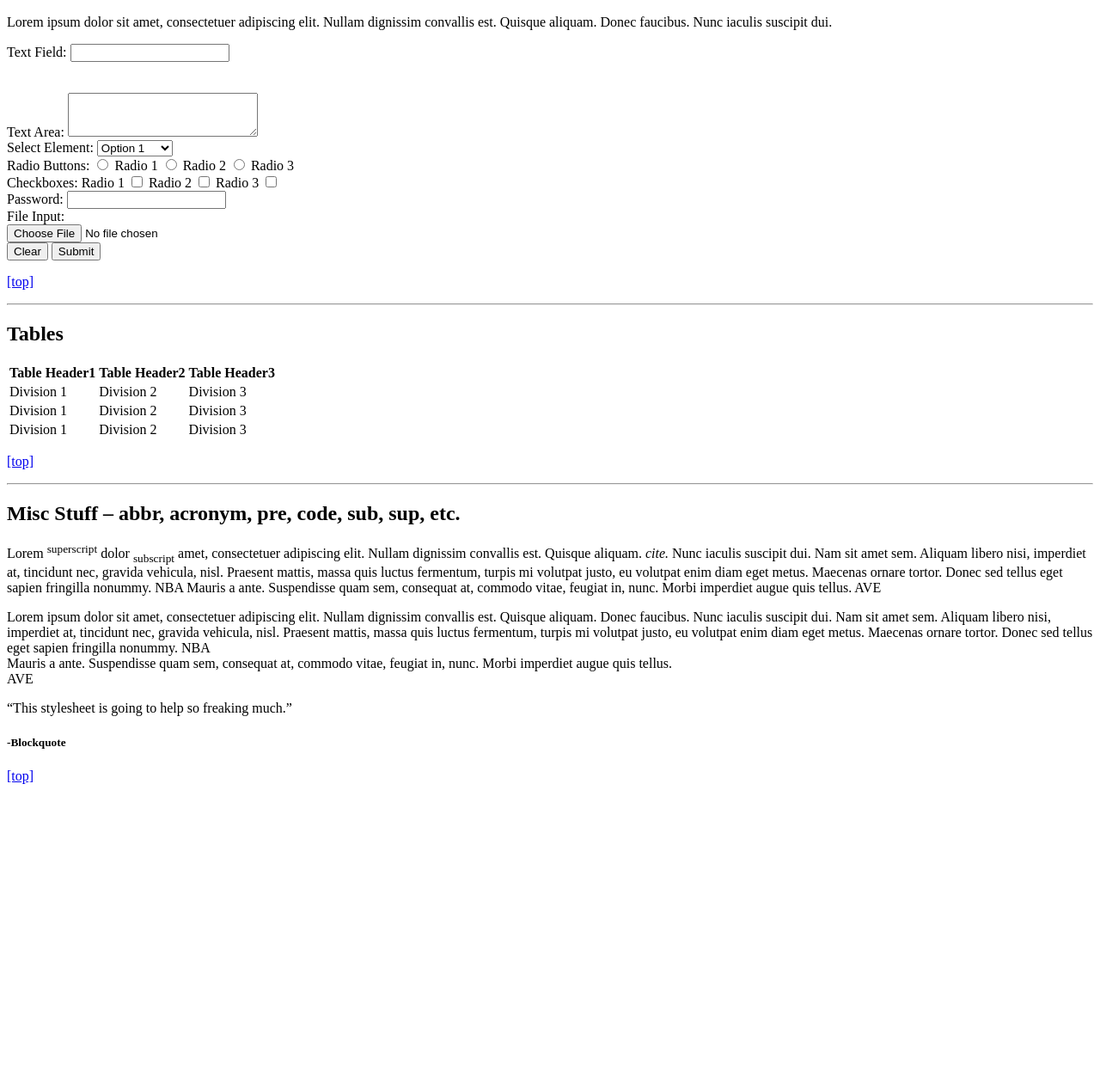
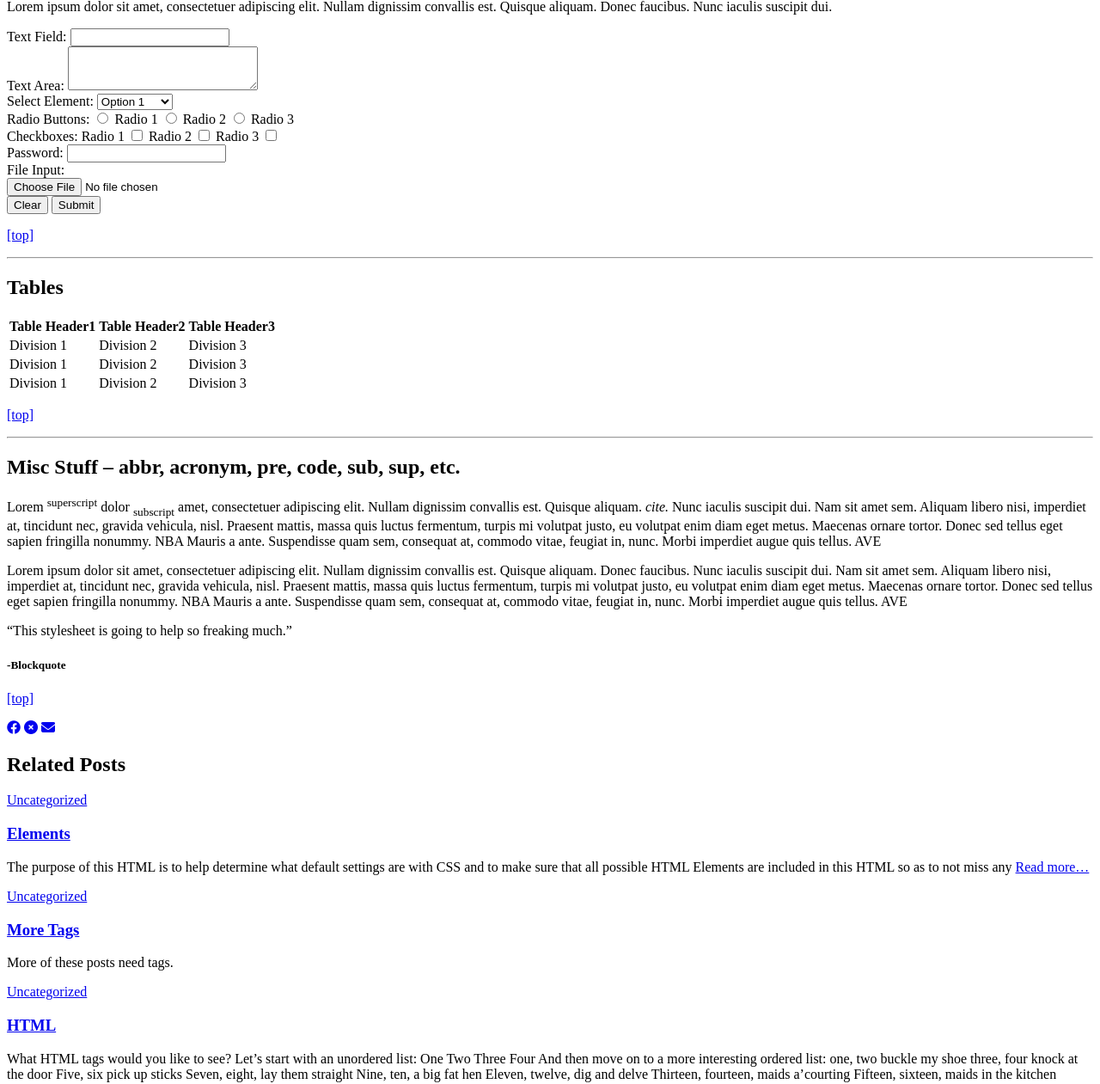
Before and after one commit to heydarRasoul/scss-capstone, a plain HTML site: page pages/elements.html in a window 1280 px wide. Shown: the part 1539-2800 px from the top of the page at 86% size. Before the commit the page ends 2467 px from the top, so only its background shows below. Drawn offline with nearby package versions, Linux system fonts and the light colour scheme; files that its build step writes are made by us from their sources.

Commit message:
The html for all 5 pages is completed.

```diff
--- a/pages/elements.html
+++ b/pages/elements.html
@@ -40,26 +40,28 @@
         <p>Published by <span>Theme Admin</span> on September 5, 2008</p>
       </div>
       <div class="body-wrapper">
-        <!-- ================= -->
         <p>
           The purpose of this HTML is to help determine what default settings
-          are with<br />
-          CSS and to make sure that all possible HTML Elements are included in
-          this HTML<br />
-          so as to not miss any possible Elements when designing a site.
+          are with CSS and to make sure that all possible HTML Elements are
+          included in this HTML so as to not miss any possible Elements when
+          designing a site.
         </p>
 
         <hr />
+        <div class="h-section">
           <h1>Heading 1</h1>
           <h2>Heading 2</h2>
           <h3>Heading 3</h3>
           <h4>Heading 4</h4>
           <h5>Heading 5</h5>
           <h6>Heading 6</h6>
+        </div>
+
         <p><a href="#elements-section">[top]</a></p>
+
         <hr />
-      </div>
-      <div class="typography-demo">
+
+        <div class="paragraph-section">
           <h1>Paragraph</h1>
           <div>
             <p>
@@ -84,10 +86,14 @@
               quam sem, consequat at, commodo vitae, feugiat in, nunc. Morbi
               imperdiet augue quis tellus.
             </p>
+          </div>
+        </div>
+
         <p><a href="#elements-section">[top]</a></p>
-        </div>
+
         <hr />
-      </div>
+
+        <div class="list-section">
           <div>
             <h1>List Types</h1>
             <h2>Definition list</h2>
@@ -110,37 +116,39 @@
               <li>List Item 2</li>
               <li>List Item 3</li>
             </ul>
+          </div>
+        </div>
 
         <p><a href="#elements-section">[top]</a></p>
+
         <hr />
-      </div>
-      <div class="form-section">
+
+        <div class="form-wrapper">
           <h2>Forms</h2>
           <h4>Legend</h4>
           <p>
             Lorem ipsum dolor sit amet, consectetuer adipiscing elit. Nullam
-          dignissim convallis est. Quisque aliquam. Donec faucibus. Nunc iaculis
-          suscipit dui. Nam sit amet sem. Aliquam libero nisi, imperdiet at,
-          tincidunt nec, gravida vehicula, nisl. Praesent mattis, massa quis
-          luctus fermentum, turpis mi volutpat justo, eu volutpat enim diam eget
-          metus.
+            dignissim convallis est. Quisque aliquam. Donec faucibus. Nunc
+            iaculis suscipit dui. Nam sit amet sem. Aliquam libero nisi,
+            imperdiet at, tincidunt nec, gravida vehicula, nisl. Praesent
+            mattis, massa quis luctus fermentum, turpis mi volutpat justo, eu
+            volutpat enim diam eget metus.
           </p>
 
           <h2>Form Element</h2>
           <p>
             Lorem ipsum dolor sit amet, consectetuer adipiscing elit. Nullam
-          dignissim convallis est. Quisque aliquam. Donec faucibus. Nunc iaculis
-          suscipit dui.
+            dignissim convallis est. Quisque aliquam. Donec faucibus. Nunc
+            iaculis suscipit dui.
           </p>
+          <div class="form-section">
+            <form>
               <div>
-          <form class="form-section">
-            <div class="form-section">
                 <label for="user-text">Text Field:</label>
                 <input type="text" id="user-text" name="user_text" />
               </div>
-            <br />
-            <br />
-            <div class="form-section">
+
+              <div>
                 <label for="text-area">Text Area:</label>
                 <textarea
                   id="text-area"
@@ -150,7 +158,7 @@
                 ></textarea>
               </div>
 
-            <div class="form-section">
+              <div>
                 <label for="select-element">Select Element:</label>
                 <select name="select-element">
                   <optgroup label="Option Group 1">
@@ -166,7 +174,7 @@
                 </select>
               </div>
 
-            <div class="form-section" id="radio-group">
+              <div>
                 <label for="radio">Radio Buttons:</label>
 
                 <input
@@ -192,7 +200,7 @@
                 <label for="radio">Radio 3</label>
               </div>
 
-            <div class="form-section" id="checkbox-group">
+              <div>
                 <label for="checkbox-1">Checkboxes:</label>
                 <label for="checkbox-1">Radio 1</label>
                 <input
@@ -217,12 +225,7 @@
                 />
               </div>
 
-            <div
-              class="form-section"
-              id="password-group
-
-            "
-            >
+              <div>
                 <label for="user-password">Password:</label>
                 <input
                   type="password"
@@ -232,7 +235,7 @@
                 />
               </div>
 
-            <div class="form-section" id="file-upload-group">
+              <div>
                 <label for="file">File Input:</label><br />
                 <input type="file" id="file" name="file" />
               </div>
@@ -241,14 +244,16 @@
 
               <input type="submit" value="Submit" />
             </form>
+          </div>
+        </div>
 
         <p><a href="#elements-section">[top]</a></p>
-        </div>
+
         <hr />
-        <div>
+
+        <div class="table-wrapper">
           <h2>Tables</h2>
 
-          <div class="table-section">
           <table>
             <thead>
               <tr>
@@ -275,51 +280,110 @@
               </tr>
             </tbody>
           </table>
+        </div>
 
         <p><a href="#elements-section">[top]</a></p>
 
         <hr />
-          </div>
 
         <div class="misc-elements">
           <h2>Misc Stuff – abbr, acronym, pre, code, sub, sup, etc.</h2>
-            <div>
+
           <p>
             Lorem <sup>superscript</sup> dolor <sub>subscript</sub> amet,
             consectetuer adipiscing elit. Nullam dignissim convallis est.
             Quisque aliquam. <i>cite.</i> Nunc iaculis suscipit dui. Nam sit
-                amet sem. Aliquam libero nisi, imperdiet at, tincidunt nec,
-                gravida vehicula, nisl. Praesent mattis, massa quis luctus
-                fermentum, turpis mi volutpat justo, eu volutpat enim diam eget
-                metus. Maecenas ornare tortor. Donec sed tellus eget sapien
-                fringilla nonummy. NBA Mauris a ante. Suspendisse quam sem,
-                consequat at, commodo vitae, feugiat in, nunc. Morbi imperdiet
-                augue quis tellus. AVE
+            amet sem. Aliquam libero nisi, imperdiet at, tincidunt nec, gravida
+            vehicula, nisl. Praesent mattis, massa quis luctus fermentum, turpis
+            mi volutpat justo, eu volutpat enim diam eget metus. Maecenas ornare
+            tortor. Donec sed tellus eget sapien fringilla nonummy. NBA Mauris a
+            ante. Suspendisse quam sem, consequat at, commodo vitae, feugiat in,
+            nunc. Morbi imperdiet augue quis tellus. AVE
+          </p>
+          <div class="text-box-wrapper">
+            <p>
+              Lorem ipsum dolor sit amet, consectetuer adipiscing elit. Nullam
+              dignissim convallis est. Quisque aliquam. Donec faucibus. Nunc
+              iaculis suscipit dui. Nam sit amet sem. Aliquam libero nisi,
+              imperdiet at, tincidunt nec, gravida vehicula, nisl. Praesent
+              mattis, massa quis luctus fermentum, turpis mi volutpat justo, eu
+              volutpat enim diam eget metus. Maecenas ornare tortor. Donec sed
+              tellus eget sapien fringilla nonummy. NBA Mauris a ante.
+              Suspendisse quam sem, consequat at, commodo vitae, feugiat in,
+              nunc. Morbi imperdiet augue quis tellus. AVE
             </p>
           </div>
         </div>
-        </div>
-      </div>
-    </div>
-    <div class="text-wrapper">
-      <p>
-        Lorem ipsum dolor sit amet, consectetuer adipiscing elit. Nullam
-        dignissim convallis est. Quisque aliquam. Donec faucibus. Nunc iaculis
-        suscipit dui. Nam sit amet sem. Aliquam libero nisi, imperdiet at,
-        tincidunt nec, gravida vehicula, nisl. Praesent mattis, massa quis
-        luctus fermentum, turpis mi volutpat justo, eu volutpat enim diam eget
-        metus. Maecenas ornare tortor. Donec sed tellus eget sapien fringilla
-        nonummy. NBA<br />
-        Mauris a ante. Suspendisse quam sem, consequat at, commodo vitae,
-        feugiat in, nunc. Morbi imperdiet augue quis tellus.<br />
-        AVE
-      </p>
-    </div>
+
         <div>
           <p>“This stylesheet is going to help so freaking much.”</p>
           <h5>-Blockquote</h5>
+        </div>
 
         <p><a href="#elements-section">[top]</a></p>
+
+        <div class="social-media-wrapper">
+          <a href="https://www.facebook.com/" target="_blank"
+            ><i class="fa-brands fa-facebook"></i
+          ></a>
+          <a href="https://x.com/intent" target="_blank"
+            ><i class="fa-solid fa-circle-xmark"></i
+          ></a>
+          <a href="https://accounts.google.com/" target="_blank"
+            ><i class="fa-solid fa-envelope"></i
+          ></a>
+        </div>
+      </div>
+
+      <div class="related-posts-wrapper">
+        <h2>Related Posts</h2>
+
+        <div>
+          <a href="/pages/blog.html">Uncategorized</a>
+          <h3>
+            <a href="/pages/elements.html">Elements</a>
+          </h3>
+          <p>
+            The purpose of this HTML is to help determine what default settings
+            are with CSS and to make sure that all possible HTML Elements are
+            included in this HTML so as to not miss any
+            <a href="/pages/elements.html">Read more…</a>
+          </p>
+        </div>
+
+        <div class="more-tag-section">
+          <a href="/pages/blog.html">Uncategorized</a>
+          <h3>
+            <a href="/pages/blog.html">More Tags</a>
+          </h3>
+          <p>More of these posts need tags.</p>
+        </div>
+
+        <div class="html-section">
+          <a href="/pages/blog.html">Uncategorized</a>
+          <h3>
+            <a href="/pages/blog.html">HTML</a>
+          </h3>
+          <p>
+            What HTML tags would you like to see? Let’s start with an unordered
+            list: One Two Three Four And then move on to a more interesting
+            ordered list: one, two buckle my shoe three, four knock at the door
+            Five, six pick up sticks Seven, eight, lay them straight Nine, ten,
+            a big fat hen Eleven, twelve, dig and delve Thirteen, fourteen,
+            maids a’courting Fifteen, sixteen, maids in the kitchen Seventeen,
+            eighteen, maids a’waiting Nineteen,<a href="/pages/elements.html"
+              >Read more…</a
+            >
+          </p>
+        </div>
+      </div>
+
+      <div class="footer-wrapper">
+        <a href="./pages/contact.html">ABOUT</a>
+        <a href="./pages/contact.html">PARENT PAGE</a>
+
+        <p>Hestia | Developed by ThemeIsle</p>
+      </div>
     </div>
   </body>
 </html>
```
Lines whose indentation alone changed are shown as unchanged.
